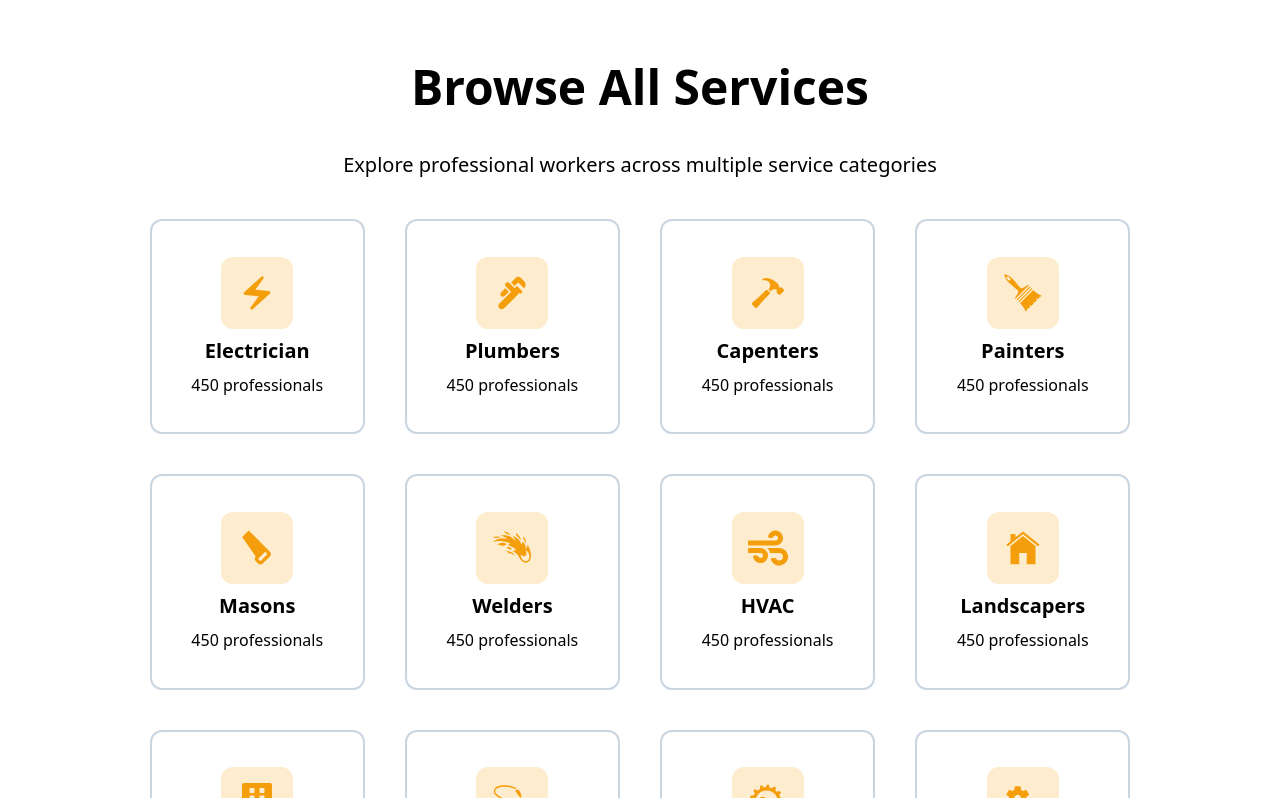
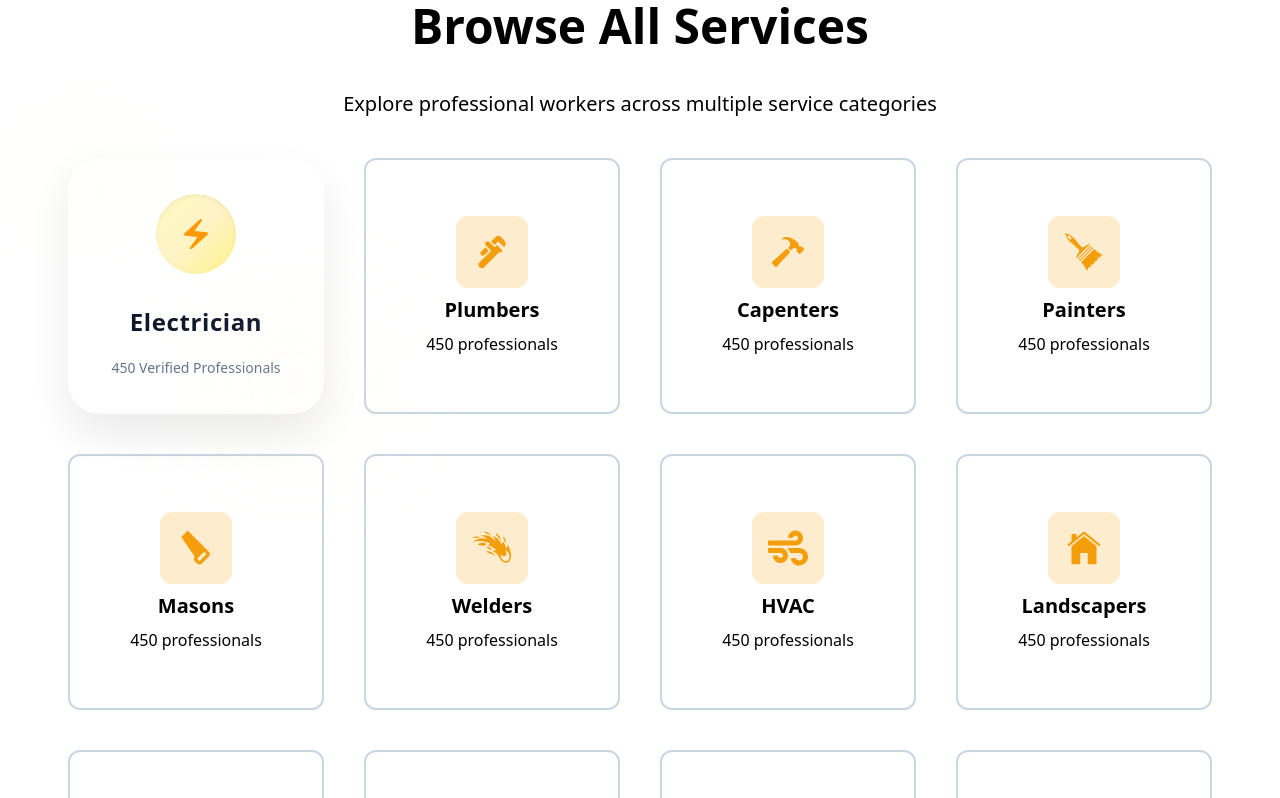
Before and after one commit to HasalKenula/WorkSure-frontend, a React (Vite) app: page / in a window 1280 px wide. Shown: the part 802-1600 px from the top of the page. Built offline with nearby package versions, Linux system fonts and the light colour scheme.

Commit message:
update electricien filed in home page

```diff
--- a/src/pages/HomePage.jsx
+++ b/src/pages/HomePage.jsx
@@ -67,10 +67,14 @@ export default function HomePage() {
                         <h1 className="w-full text-center text-5xl font-bold">Browse All Services</h1>
                         <h3 className="w-full text-center text-xl"> Explore professional workers across multiple service categories</h3>
                         <div className="grid grid-cols-2 sm:grid-cols-2 md:grid-cols-4 gap-10 w-full max-w-6xl">
-                            <div className="flex flex-col gap-2 rounded-xl  items-center justify-center aspect-square border-2 p-4 border-slate-300">
-                                <div className="bg-primary/20  flx items-center rounded-xl justify-center aspect-square border-0 p-4"><MdElectricBolt color="#f59e0b" size={40} /></div>
-                                <h1 className="font-bold text-xl">Electrician</h1>
-                                <h3>450 professionals</h3>
+
+
+                           <div className="group relative flex flex-col items-center justify-center gap-4 w-64 h-64 rounded-[32px] bg-white shadow-[0_20px_40px_rgba(0,0,0,0.08)] p-6 transition-all duration-300 hover:scale-[1.04] hover:shadow-[0_30px_60px_rgba(0,0,0,0.15)]">
+                                <div className="flex items-center justify-center w-20 h-20 rounded-full bg-gradient-to-br from-yellow-100 via-amber-100 to-yellow-200 shadow-inner transition-all duration-300 group-hover:scale-[1.1]"> <MdElectricBolt size={36} className="text-amber-500" /></div>
+                                <h1 className="mt-4 text-2xl font-bold text-slate-900 tracking-wide">Electrician</h1>
+                                <p className="mt-1 text-sm text-slate-500"> 450 Verified Professionals</p>
+                                <div className="absolute -bottom-4 -right-4 w-24 h-24 rounded-full bg-amber-100/20 blur-3xl pointer-events-none" />
+                                <div className="absolute -top-6 -left-6 w-20 h-20 rounded-full bg-yellow-100/15 blur-2xl pointer-events-none" />
                             </div>
                             <div className="flex flex-col gap-2 rounded-xl  items-center justify-center aspect-square border-2 p-4 border-slate-300">
                                 <div className="bg-primary/20  flx items-center rounded-xl justify-center aspect-square border-0 p-4"><MdOutlinePlumbing color="#f59e0b" size={40} /></div>
```
